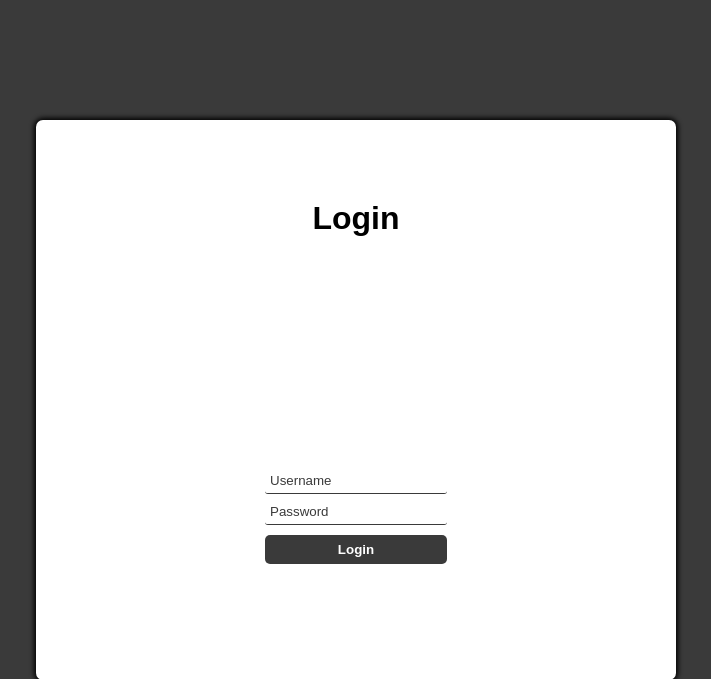
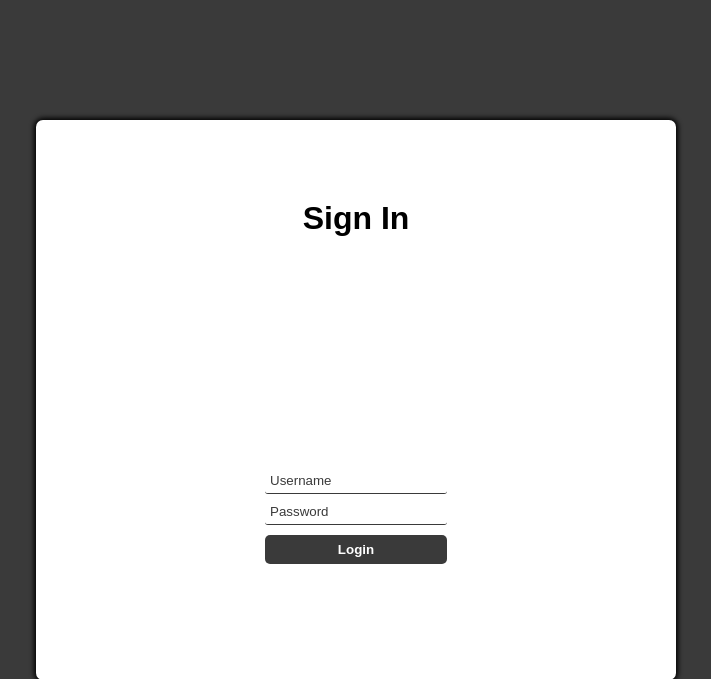
Before and after one commit to ganeshInnoctive/Jenkins-Python-Project-Demo, a Flask app: page /cloud in a window 1280 px wide. Shown: the top 679 px of the page, without its empty margins (284-995 px from the left). Run offline with Flask 2, Linux system fonts and the light colour scheme.

Commit message:
Update login.html

```diff
--- a/templates/login.html
+++ b/templates/login.html
@@ -11,7 +11,7 @@
 
 <body>
 	<main id="main-holder">
-		<h1 id="login-header">Login</h1>
+		<h1 id="login-header">Sign In</h1>
 
 		<div id="login-error-msg-holder">
 			<p id="login-error-msg">Invalid username <span id="error-msg-second-line">and/or password</span></p>
```
